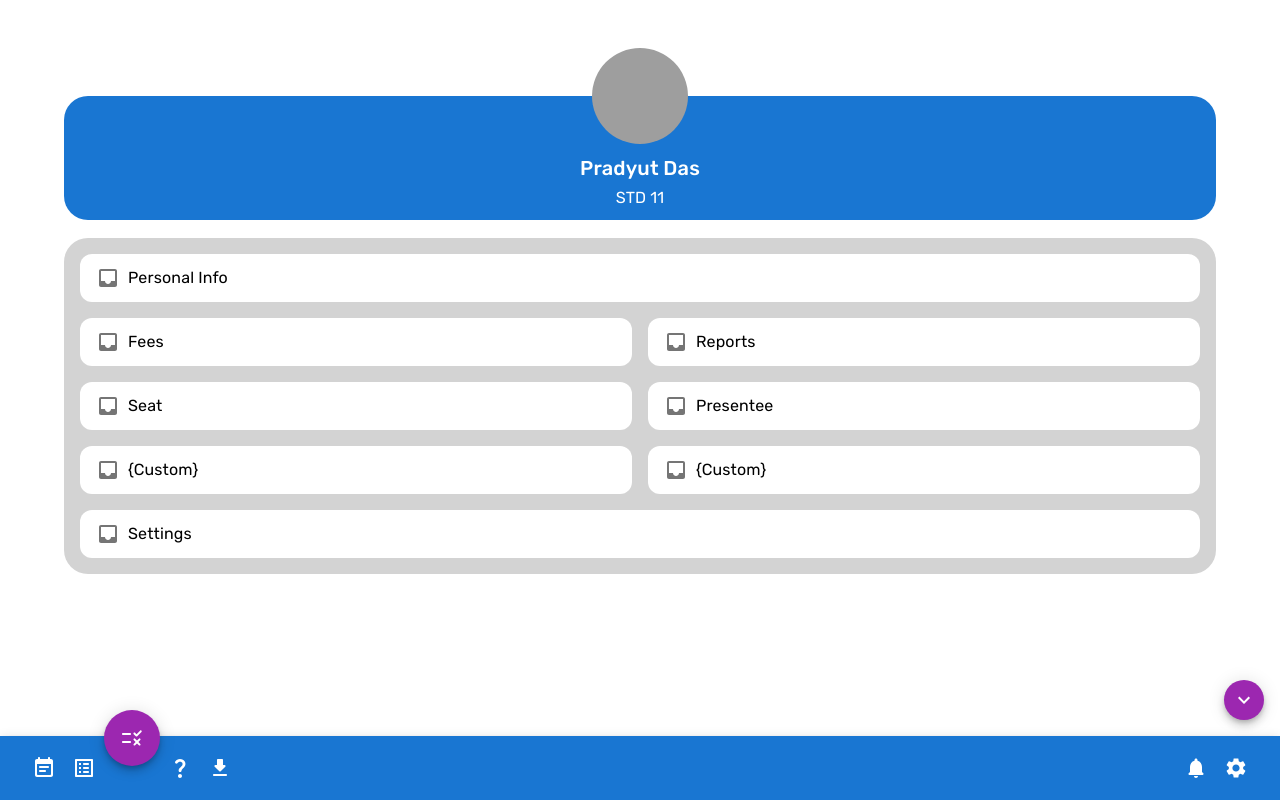
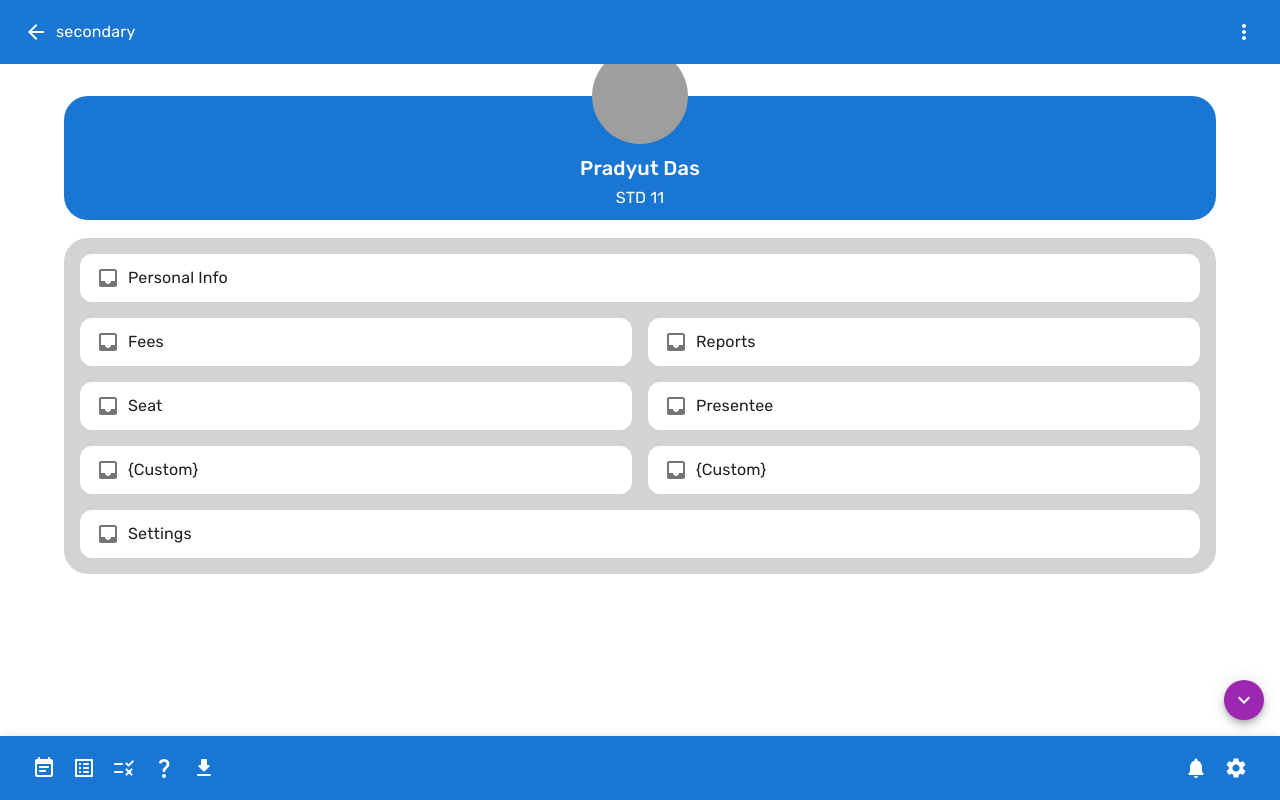
Before and after one commit to prxdyut/project-sugam, a Next.js app: page /app/profile in a window 1280 px wide. Built offline with nearby package versions, Linux system fonts and the light colour scheme; grey boxes are pictures that could not be loaded.

Commit message:
updatefiles

```diff
--- a/package.json
+++ b/package.json
@@ -12,6 +12,7 @@
     "@emotion/react": "^11.10.6",
     "@emotion/styled": "^11.10.6",
     "@mui/icons-material": "^5.11.9",
+    "@mui/joy": "^5.0.0-alpha.69",
     "@mui/material": "^5.11.10",
     "@mui/x-date-pickers": "^5.0.20",
     "@next/font": "13.1.6",
@@ -21,6 +22,7 @@
     "eslint-config-next": "13.1.6",
     "moment": "^2.29.4",
     "next": "13.1.6",
+    "nextjs-progressbar": "^0.0.16",
     "react": "18.2.0",
     "react-dom": "18.2.0",
     "react-quill": "^2.0.0",
--- a/pages/_app.js
+++ b/pages/_app.js
@@ -1,5 +1,9 @@
 import '@/styles/globals.css'
 
-export default function App({ Component, pageProps }) {
-  return <Component {...pageProps} />;
+export default function MyApp({ Component, pageProps }) {
+  return (
+    <>
+      <Component {...pageProps} />;
+    </>
+  );
 }
--- a/pages/app/academics/assignments.js
+++ b/pages/app/academics/assignments.js
@@ -12,7 +12,7 @@ export default function AcademicsPage() {
         <meta name="viewport" content="width=device-width, initial-scale=1" />
         <link rel="icon" href="/favicon.ico" />
       </Head>
-      <TopNavbar />
+      <TopNavbar variant='primary' />
       <Container page={0} />
       <BottomNavbar />
     </>
--- a/pages/app/academics/doubts.js
+++ b/pages/app/academics/doubts.js
@@ -12,7 +12,7 @@ export default function AcademicsPage() {
         <meta name="viewport" content="width=device-width, initial-scale=1" />
         <link rel="icon" href="/favicon.ico" />
       </Head>
-      <TopNavbar />
+      <TopNavbar variant='primary' />
       <Container page={1} />
       <BottomNavbar />
     </>
--- a/pages/app/academics/tests.js
+++ b/pages/app/academics/tests.js
@@ -12,7 +12,7 @@ export default function AcademicsPage() {
         <meta name="viewport" content="width=device-width, initial-scale=1" />
         <link rel="icon" href="/favicon.ico" />
       </Head>
-      <TopNavbar />
+      <TopNavbar variant='primary' />
       <Container page={2} />
       <BottomNavbar />
     </>
--- a/pages/app/feed.js
+++ b/pages/app/feed.js
@@ -12,7 +12,7 @@ export default function FeedPage() {
         <meta name="viewport" content="width=device-width, initial-scale=1" />
         <link rel="icon" href="/favicon.ico" />
       </Head>
-      <TopNavbar />
+      <TopNavbar variant='primary' />
       <Container />
       <BottomNavbar />
     </>
--- a/pages/app/library.js
+++ b/pages/app/library.js
@@ -12,7 +12,7 @@ export default function FeedPage() {
         <meta name="viewport" content="width=device-width, initial-scale=1" />
         <link rel="icon" href="/favicon.ico" />
       </Head>
-      <TopNavbar />
+      <TopNavbar variant='primary'  />
       <Container />
       <BottomNavbar />
     </>
--- a/pages/app/profile.js
+++ b/pages/app/profile.js
@@ -12,7 +12,7 @@ export default function FeedPage() {
         <meta name="viewport" content="width=device-width, initial-scale=1" />
         <link rel="icon" href="/favicon.ico" />
       </Head>
-      {/* <TopNavbar /> */}
+      <TopNavbar variant='secondary'  />
       <Container />
       <BottomNavbar />
     </>
--- a/pages/app/schedule.js
+++ b/pages/app/schedule.js
@@ -12,7 +12,7 @@ export default function SchedulePage() {
         <meta name="viewport" content="width=device-width, initial-scale=1" />
         <link rel="icon" href="/favicon.ico" />
       </Head>
-      <TopNavbar />
+      <TopNavbar variant='primary'  />
       <Container />
       <BottomNavbar />
     </>
--- a/src/component/bottomNavbar.js
+++ b/src/component/bottomNavbar.js
@@ -40,6 +40,8 @@ import QuestionMarkRoundedIcon from "@mui/icons-material/QuestionMarkRounded";
 import SettingsIcon from "@mui/icons-material/Settings";
 import KeyboardArrowDownIcon from "@mui/icons-material/KeyboardArrowDown";
 import KeyboardArrowUpIcon from "@mui/icons-material/KeyboardArrowUp";
+import Link from "next/link";
+import {useRouter} from "next/router";
 
 const StyledFab1 = styled(Fab)({
   position: "relative",
@@ -58,17 +60,21 @@ const StyledFab2 = styled(Fab)({
   margin: "0 auto",
 });
 
-function MenuItem({ active, children }) {
+function MenuItem({ page, children }) {
+  const router = useRouter();
+  const pageActive = router.pathname == (page.split('../..'))[1]
+
   return (
     <>
-      {active ? (
+      {pageActive ? (
         <StyledFab1 color="secondary" aria-label="add">
           {children}
         </StyledFab1>
       ) : (
+        <Link href={page}>
         <IconButton color="inherit" aria-label="open drawer">
           {children}
-        </IconButton>
+        </IconButton></Link>
       )}
     </>
   );
@@ -76,6 +82,8 @@ function MenuItem({ active, children }) {
 
 export default function IconTabs() {
   const [showAppBar, setShowAppBar] = React.useState(true);
+const router = useRouter();
+console.log(router.pathname)
 
   return (
     <>
@@ -90,34 +98,34 @@ export default function IconTabs() {
       >
         {showAppBar ? <KeyboardArrowDownIcon /> : <KeyboardArrowUpIcon />}
       </StyledFab2>
-      <Slide direction="up" in={showAppBar} mountOnEnter unmountOnExit>
+      <Slide direction="up" in={showAppBar} unmountOnExit>
         <AppBar
           position="fixed"
           color="primary"
           sx={{ top: "auto", bottom: 0 }}
         >
           <Toolbar>
-            <MenuItem>
+            <MenuItem page='../../app/schedule'>
               <EventNoteRoundedIcon />
             </MenuItem>
-            <MenuItem>
+            <MenuItem page='../../app/academics/assignments'>
               <ListAltRoundedIcon />
             </MenuItem>
-            <MenuItem active>
+            <MenuItem page='../../app/academics/tests'>
               <RuleRoundedIcon />
             </MenuItem>
-            <MenuItem>
+            <MenuItem page='../../app/academics/doubts'>
               <QuestionMarkRoundedIcon />
             </MenuItem>
-            <MenuItem>
+            <MenuItem page='../../app/library'>
               <FileDownloadRoundedIcon />
             </MenuItem>
             <Box sx={{ flexGrow: 1 }} />
-            <MenuItem>
+            <MenuItem page='#'>
               <NotificationsRoundedIcon />
             </MenuItem>
 
-            <MenuItem>
+            <MenuItem page='#'>
               <SettingsIcon />
             </MenuItem>
           </Toolbar>
--- a/src/component/topNavbar.js
+++ b/src/component/topNavbar.js
@@ -21,8 +21,15 @@ import SearchIcon from "@mui/icons-material/Search";
 import CloseIcon from "@mui/icons-material/Close";
 import Popover from "@mui/material/Popover";
 
+import LinearProgress from "@mui/material/LinearProgress";
+import NextNProgress from 'nextjs-progressbar';
+import ArrowBackIcon from '@mui/icons-material/ArrowBack';
+import MoreVertIcon from '@mui/icons-material/MoreVert';
+import { Fade } from "@mui/material";
+
 const drawerWidth = 240;
 const navItems = ["Home", "About", "Contact"];
+import Link from 'next/link'
 
 function DrawerAppBar(props) {
   const { window } = props;
@@ -98,7 +105,7 @@ function DrawerAppBar(props) {
           </ListItem>
         </List>
       </Popover>
-      <AppBar component="nav" elevation={0}>
+      {props.variant == 'primary' ? (<AppBar component="nav" elevation={0} >
         <Toolbar>
           <IconButton
             color="inherit"
@@ -143,18 +150,46 @@ function DrawerAppBar(props) {
               src="https://mui.com/static/images/avatar/2.jpg"
               sx={{ width: 24, height: 24 }}
             />
-            {/* <MenuIcon /> */}
           </IconButton>
+        </Toolbar>
+      </AppBar>) : props.variant == 'secondary' ? (
+      <AppBar component="nav" elevation={0}>
+        <Toolbar>
+          <IconButton
+            color="inherit"
+            aria-label="open drawer"
+            edge="start"
+            onClick={handleDrawerToggle}
+            sx={{ ml: -1 }}
+          >
+            <ArrowBackIcon />
+          </IconButton>
+          <Typography
+            variant="body1"
+            nowrap
+            component="div"
+            sx={{
+              flexGrow: 1,
+              // textOverflow: "ellipsis",
+              // whiteSpace: "nowrap",
+              // overflow: "hidden",
+            }}
+          >
+{props.variant}          </Typography>
+          <IconButton
+            color="inherit"
+            edge="end"
+            sx={{ mr: -1 }}
+            onClick={() => setSearchOpen(true)}
+          >
+            <MoreVertIcon />
+          </IconButton>
+        </Toolbar>
+        <Box>
+        </Box>
+      </AppBar>) : 'error'}
 
-          {/* <Box sx={{ display: { xs: "none", sm: "block" } }}>
-            {navItems.map((item) => (
-              <Button key={item} sx={{ color: "#fff" }}>
-                {item}
-              </Button>
-            ))}
-          </Box> */}
-        </Toolbar>
-      </AppBar>
+
       <Box component="nav">
         <Drawer
           container={container}
@@ -176,8 +211,7 @@ function DrawerAppBar(props) {
         </Drawer>
       </Box>
 
-      {/* TODO: set display and padding by React State Variable in Realtime on click */}
-      <div
+      {/* <div
         id="1"
         style={{
           position: "fixed",
@@ -201,16 +235,9 @@ function DrawerAppBar(props) {
             inputProps={{ "aria-label": "search google maps" }}
             endAdornment={
               <Box sx={{ display: "flex" }}>
-                {/* <IconButton
-                  type="button"
-                  sx={{ p: "10px" }}
-                  aria-label="search"
-                >
-                  <SearchIcon />
-                </IconButton> */}
                 <IconButton
                   type="button"
-                  sx={{ p: "10px" }}
+                  sx={{ p: "10px", mr: -1 }}
                   aria-label="cancel"
                   onClick={() => setSearchOpen(false)}
                 >
@@ -220,7 +247,40 @@ function DrawerAppBar(props) {
             }
           />
         </Container>
-      </div>
+      </div> */}
+      <Fade in={searchOpen}>
+      <div
+        style={{
+          position: "fixed",
+          width: "100%",
+          height: "56px",
+          background: "lightgray",
+          top: "0",
+          zIndex: "99999",
+          display: "flex",
+          alignItems: "center",
+        }}
+      >
+        <Container>
+          <InputBase
+            sx={{ width: "100%" }}
+            placeholder="Search Google Maps"
+            inputProps={{ "aria-label": "search google maps" }}
+            endAdornment={
+              <Box sx={{ display: "flex" }}>
+                <IconButton
+                  type="button"
+                  sx={{ p: "10px", mr: -1 }}
+                  aria-label="cancel"
+                  onClick={() => setSearchOpen(false)}
+                >
+                  <CloseIcon />
+                </IconButton>
+              </Box>
+            }
+          />
+        </Container>
+      </div></Fade>
     </Box>
   );
 }
```
Also changed, not shown: 1 other file (tests, documents, lock files or other folders).
